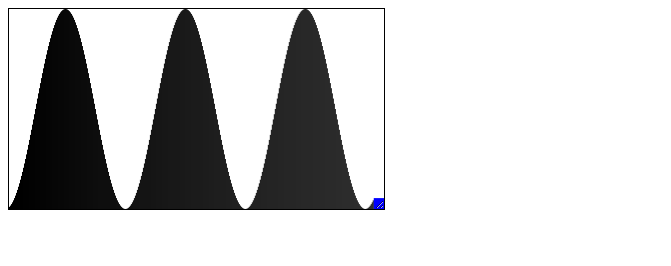
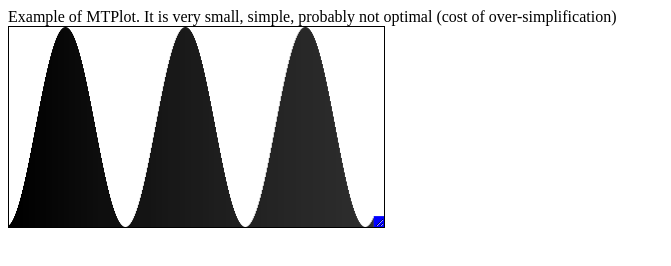
Before and after one commit to adderek/mtplot, a plain HTML site: page index.html in a window 1280 px wide. Shown: the whole page, without its empty margins (0-671 px from the left). Drawn offline with Linux system fonts and the light colour scheme.

Commit message:
Add description

```diff
--- a/index.html
+++ b/index.html
@@ -4,6 +4,7 @@
         <script type="module" src="mtplot.js"></script>
     </head>
     <body>
+        Example of MTPlot. It is very small, simple, probably not optimal (cost of over-simplification)
         <div id="container" style="border:1px solid black;height: 200px;width: 375px;resize: both;overflow: hidden;"></div>
 
         <script type="module">
```
